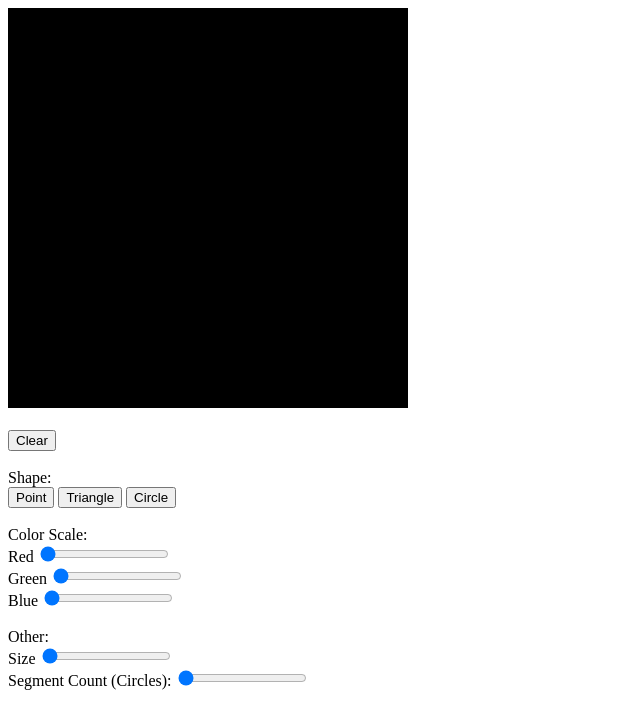
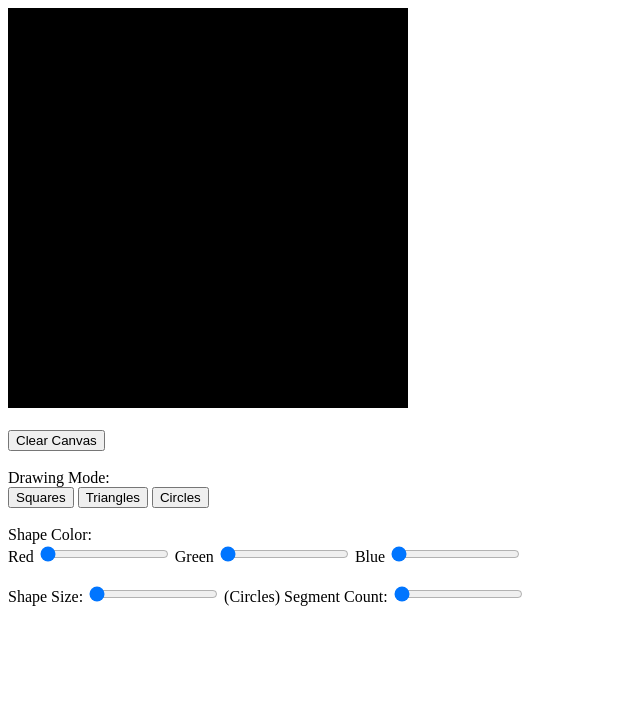
Before and after one commit to amishaaak/CSE160, a plain HTML site: page asg1/asg1.html in a window 1280 px wide. Shown: the whole page, without its empty margins (0-640 px from the left). Drawn offline with Linux system fonts and the light colour scheme.

Commit message:
changed html layout

```diff
--- a/asg1/asg1.html
+++ b/asg1/asg1.html
@@ -2,7 +2,7 @@
 <html lang="en">
   <head>
     <meta charset="utf-8" />
-    <title>Draw a point (1)</title>
+    <title>Amisha Kandi CSE160 Assignment 1</title>
   </head>
 
   <body onload="main()">
@@ -12,27 +12,22 @@
 
     <div id="performanceDisplay"></div>
     <br>
-    <button type="button" id = "clearButton">Clear</button>
-    <br>
-    <br>Shape:<br>
-
-    <button type="button" id = "pointButton">Point</button>
-    <button type="button" id = "triButton">Triangle</button>
-    <button type="button" id = "circButton">Circle</button>
+    <button type="button" id = "clearButton">Clear Canvas</button>
     <br>
 
-    <br> Color Scale: <br>
+    <br>Drawing Mode:<br>
+    <button type="button" id = "pointButton">Squares</button>
+    <button type="button" id = "triButton">Triangles</button>
+    <button type="button" id = "circButton">Circles</button>
+    <br>
 
+    <br> Shape Color: <br>
     Red <input type="range" min="0" max="255" value="0" class="slider" id="redSlide">
-    <br>
     Green <input type="range" min="0" max="255" value="0" class="slider" id="greenSlide">
-    <br>
     Blue <input type="range" min="0" max="255" value="0" class="slider" id="blueSlide">
-    <br>
-    <br> Other: <br>
-    Size <input type="range" min="5" max="40" value="5" class="slider" id="sizeSlide">
-    <br>
-    Segment Count (Circles): <input type="range" min="3" max="50" value="3" class="slider" id="segmentCount">
+    <br><br>
+    Shape Size: <input type="range" min="5" max="40" value="5" class="slider" id="sizeSlide">
+    (Circles) Segment Count: <input type="range" min="3" max="50" value="3" class="slider" id="segmentCount">
 
 
     <script src="lib/webgl-utils.js"></script>
```
